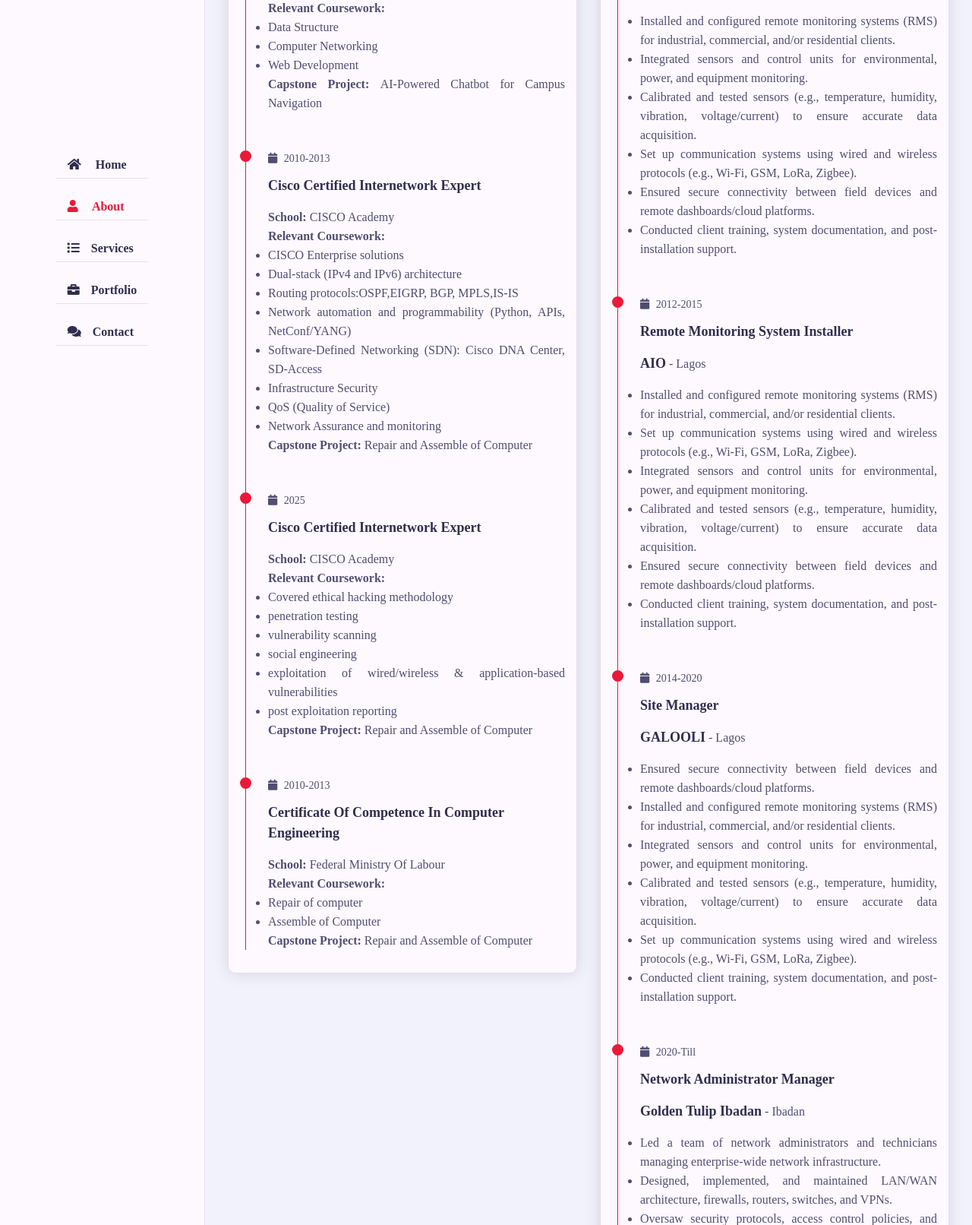
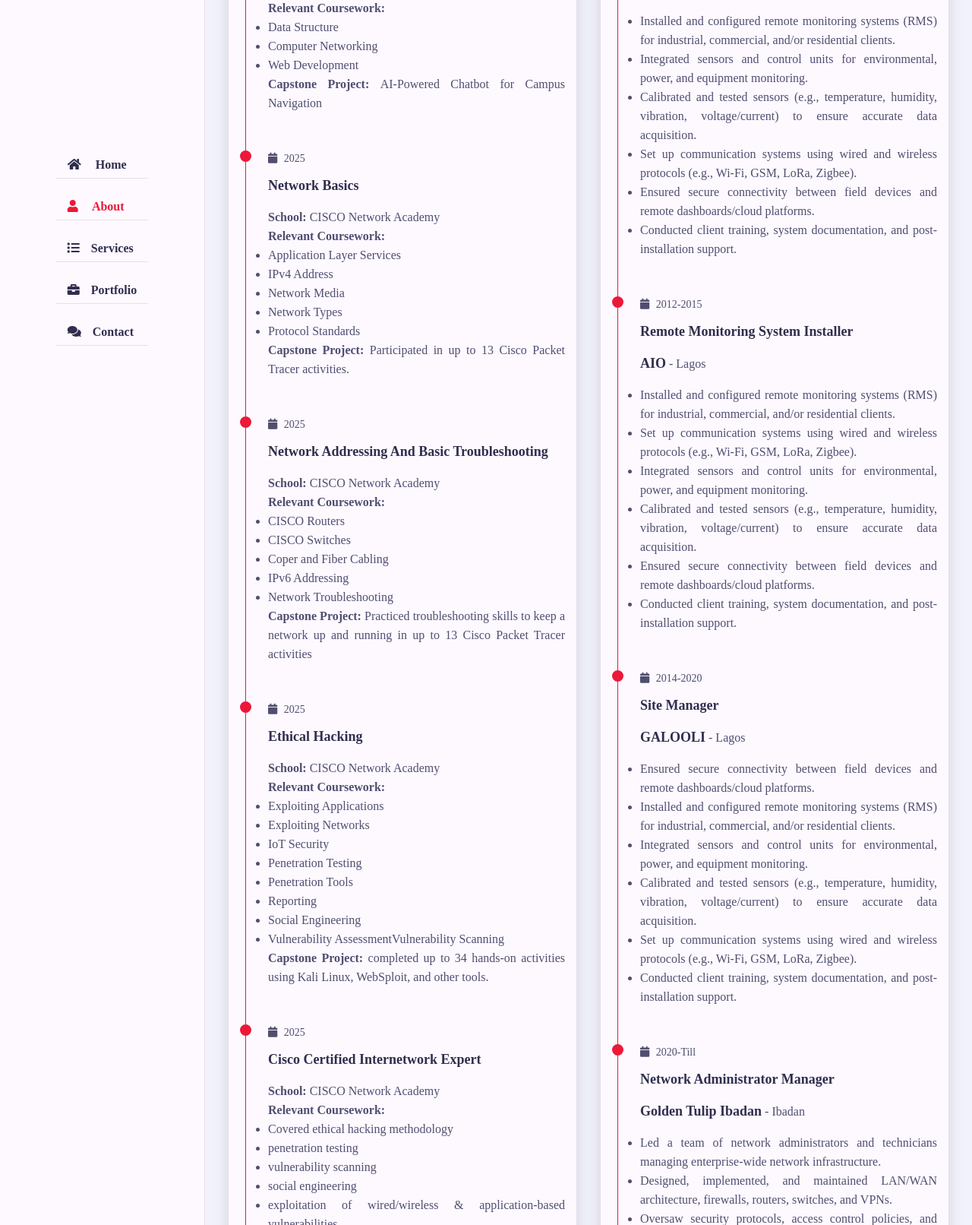
Before and after one commit to Mrlogic1000/flask, a Flask app: page /about in a window 1280 px wide. Shown: the part 988-2600 px from the top of the page at 76% size. Run offline with Flask 3, Linux system fonts and the light colour scheme; some web fonts are replaced.

Commit message:
third commitment

```diff
--- a/flasksite/templates/contact.html
+++ b/flasksite/templates/contact.html
@@ -1,6 +1,6 @@
 {% extends "public_template.html" %}
 
-{% block title %} About {% endblock %}
+{% block title %} Contact {% endblock %}
 {% block main %}
 
 <!-- ===== Contact Section Start ===== -->
--- a/flasksite/templates/services.html
+++ b/flasksite/templates/services.html
@@ -1,6 +1,6 @@
 {% extends "public_template.html" %}
 
-{% block title %} About {% endblock %}
+{% block title %} Services {% endblock %}
 {% block main %}
 
 <!-- ===== Services Section Start ===== -->
--- a/flasksite/views.py
+++ b/flasksite/views.py
@@ -19,25 +19,54 @@
     'Capstone Project':' AI-Powered Chatbot for Campus Navigation'
 },
 {
-    'year':'2010-2013',
-    'title':'Cisco Certified Internetwork Expert',
-    'school':'CISCO Academy',
+    'year':'2025',
+    'title':'Network Basics',
+    'school':'CISCO Network Academy',
     'Relevant Coursework': [
-        'CISCO Enterprise solutions',
-     'Dual-stack (IPv4 and IPv6) architecture',
-     'Routing protocols:OSPF,EIGRP, BGP, MPLS,IS-IS',
-     'Network automation and programmability (Python, APIs, NetConf/YANG)',
-     'Software-Defined Networking (SDN): Cisco DNA Center, SD-Access',
-     'Infrastructure Security',
-     'QoS (Quality of Service)',
-     'Network Assurance and monitoring'
+        'Application Layer Services',
+     'IPv4 Address',
+     'Network Media',
+     'Network Types',
+     'Protocol Standards',
+
      ],
-    'Capstone Project':'Repair and Assemble of Computer'
+    'Capstone Project':'Participated in up to 13 Cisco Packet Tracer activities.'
+},
+{
+    'year':'2025',
+    'title':'Network Addressing and Basic Troubleshooting',
+    'school':'CISCO Network Academy',
+    'Relevant Coursework': [
+        'CISCO Routers',
+     'CISCO Switches',
+     'Coper and Fiber Cabling',
+     'IPv6 Addressing',
+     'Network Troubleshooting',
+
+     ],
+    'Capstone Project':'Practiced troubleshooting skills to keep a network up and running in up to 13 Cisco Packet Tracer activities'
+},
+{
+    'year':'2025',
+    'title':'Ethical Hacking',
+    'school':'CISCO Network Academy',
+    'Relevant Coursework': [
+        'Exploiting Applications',
+     'Exploiting Networks',
+     'IoT Security',
+     'Penetration Testing',
+     'Penetration Tools',
+     'Reporting',
+     'Social Engineering',
+     'Vulnerability Assessment'
+     'Vulnerability Scanning'
+     ],
+    'Capstone Project':'completed up to 34 hands-on activities using Kali Linux, WebSploit, and other tools.'
 },
 {
     'year':'2025',
     'title':'Cisco Certified Internetwork Expert',
-    'school':'CISCO Academy',
+    'school':'CISCO Network Academy',
     'Relevant Coursework': [
         'Covered ethical hacking methodology',
      'penetration testing',
```
Also changed, not shown: flasksite/templates/portfolio.html (+4 -4 lines), flasksite/static/images/portfolio/cisco1.png (added), flasksite/static/images/portfolio/cisco2.png (added), flasksite/static/images/portfolio/cisco3.png (added).
